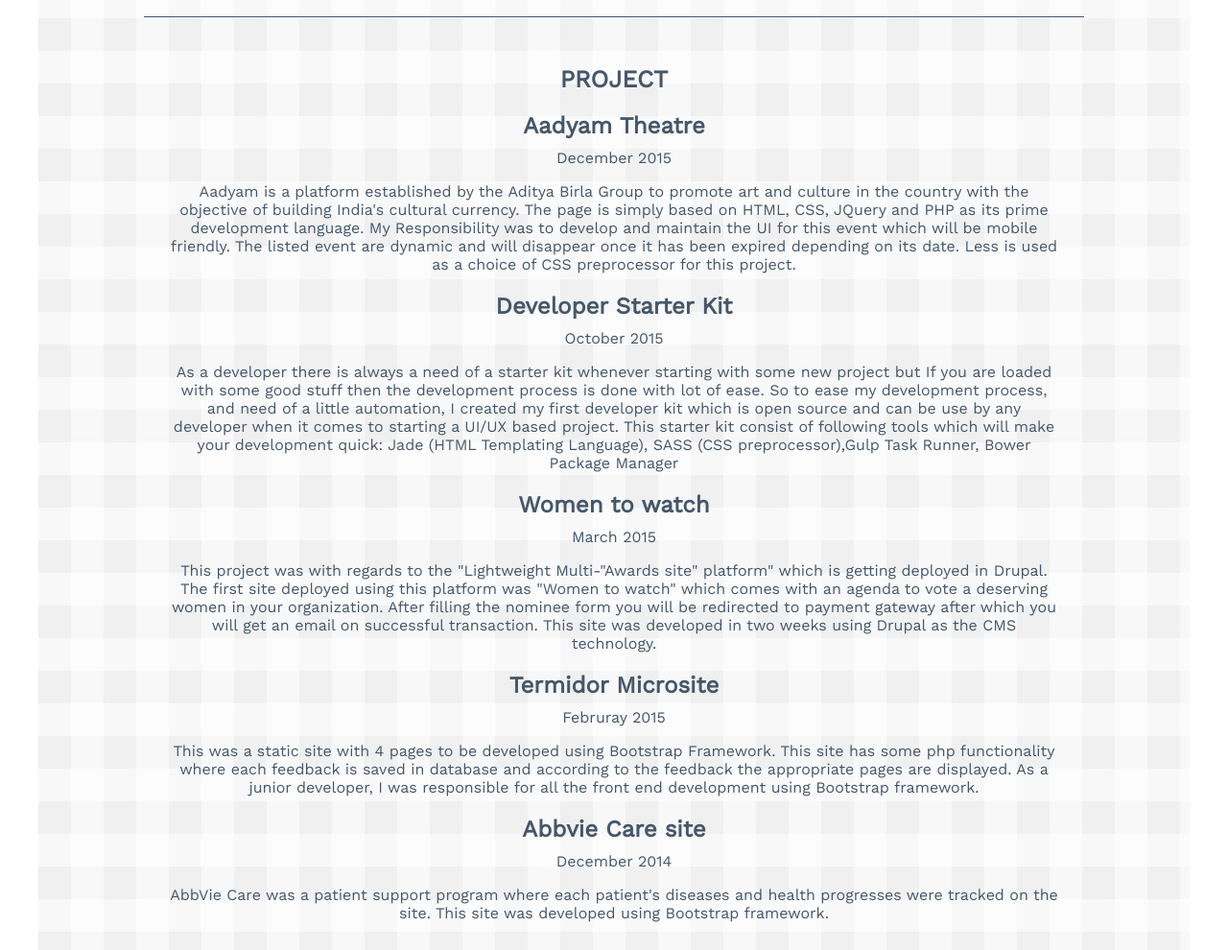
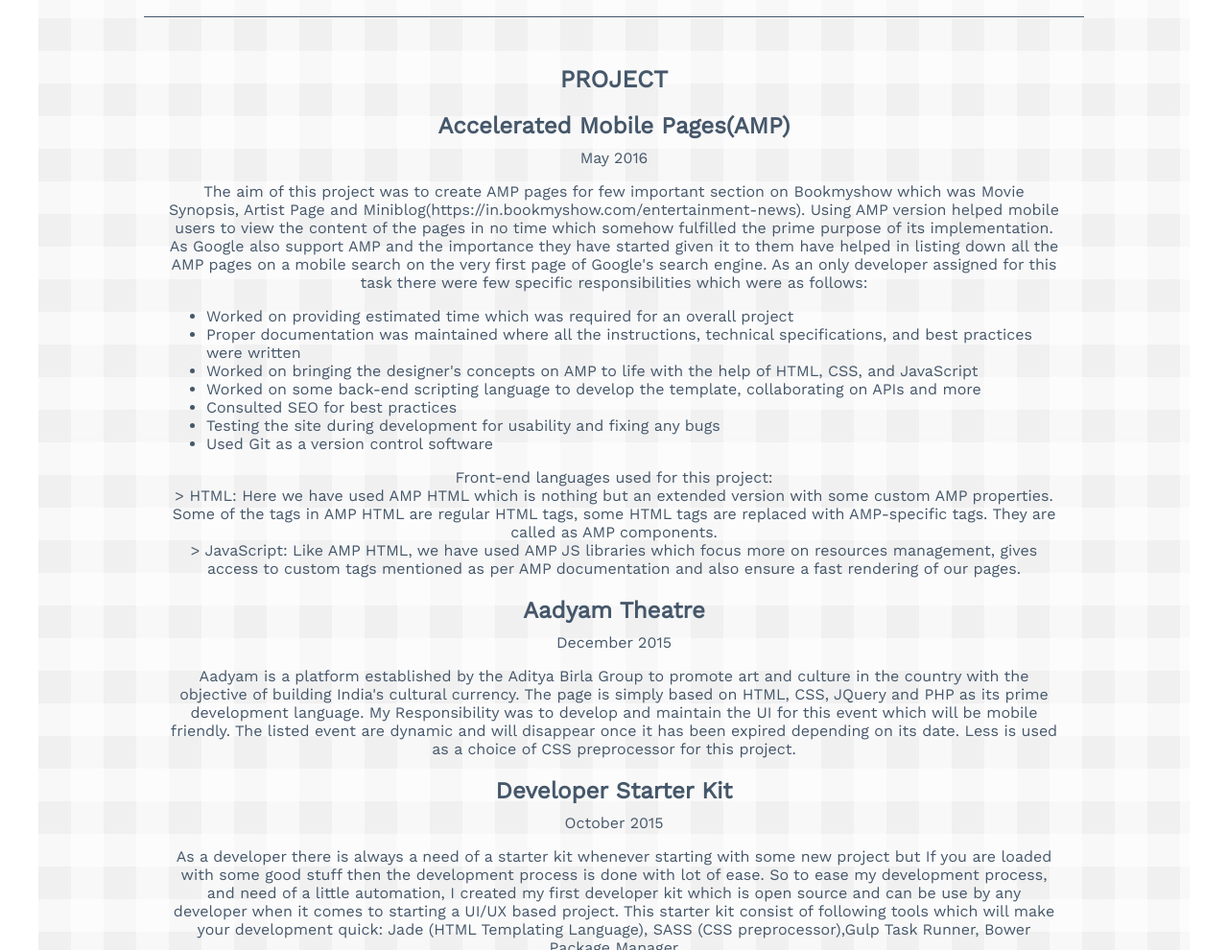
Before and after one commit to imparvez/portfolio, a plain HTML site: page index.html in a window 1280 px wide. Shown: the part 1817-2807 px from the top of the page at 96% size. Drawn offline with nearby package versions, Linux system fonts and the light colour scheme.

Commit message:
Update projects section and its styling

```diff
--- a/assets/css/style.css
+++ b/assets/css/style.css
@@ -271,6 +271,10 @@
 }
 
 /*---- PROJECT ----*/
+.project ul {
+    text-align: left;
+}
+
 .project-name {
     margin: 20px 0 10px;
     font-size: 24px;
--- a/index.html
+++ b/index.html
@@ -157,6 +157,31 @@
 				<h5>PROJECT</h5>
 				<div class="box">
 					<h6 class="project-name">
+						<a href="#">Accelerated Mobile Pages(AMP)</a>
+					</h6>
+					<span class="project-duration">May 2016</span>
+					<p class="project-descriptions">The aim of this project was to create AMP pages for few important section on Bookmyshow which was Movie Synopsis, Artist Page and Miniblog(https://in.bookmyshow.com/entertainment-news).
+					Using AMP version helped mobile users to view the content of the pages in no time which somehow fulfilled the prime purpose of its implementation.
+					As Google also support AMP and the importance they have started given it to them have helped in listing down all the AMP pages on a mobile search on the very first page of Google's search engine.
+
+					As an only developer assigned for this task there were few specific responsibilities which were as follows:
+					<ul>
+						<li>Worked on providing estimated time which was required for an overall project</li>
+						<li>Proper documentation was maintained where all the instructions, technical specifications, and best practices were written</li>
+						<li>Worked on bringing the designer's concepts on AMP to life with the help of HTML, CSS, and JavaScript</li>
+						<li>Worked on some back-end scripting language to develop the template, collaborating on APIs and more</li>
+						<li>Consulted SEO for best practices</li>
+						<li>Testing the site during development for usability and fixing any bugs</li>
+						<li>Used Git as a version control software</li>
+					</ul>
+					Front-end languages used for this project:<br>
+					> HTML: Here we have used AMP HTML which is nothing but an extended version with some custom AMP properties. Some of the tags in AMP HTML are regular HTML tags, some HTML tags are replaced with AMP-specific tags. They are called as AMP components.<br>
+
+					> JavaScript: Like AMP HTML, we have used AMP JS libraries which focus more on resources management, gives access to custom tags mentioned as per AMP documentation and also ensure a fast rendering of our pages.</p>
+				</div>
+
+				<div class="box">
+					<h6 class="project-name">
 						<a href="https://in.bookmyshow.com/concerts/aadyam-aditya-birla-group-tickets/">Aadyam Theatre</a>
 					</h6>
 					<span class="project-duration">December 2015</span>
```
